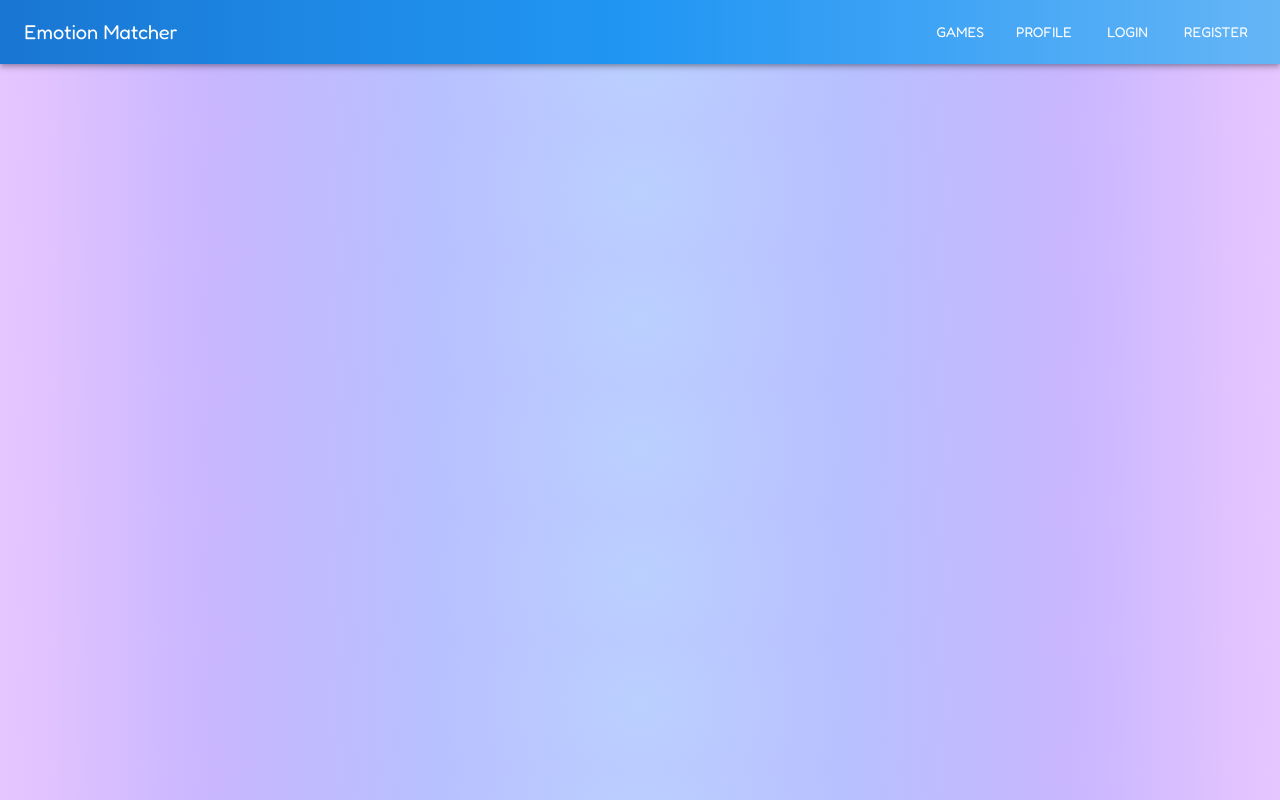
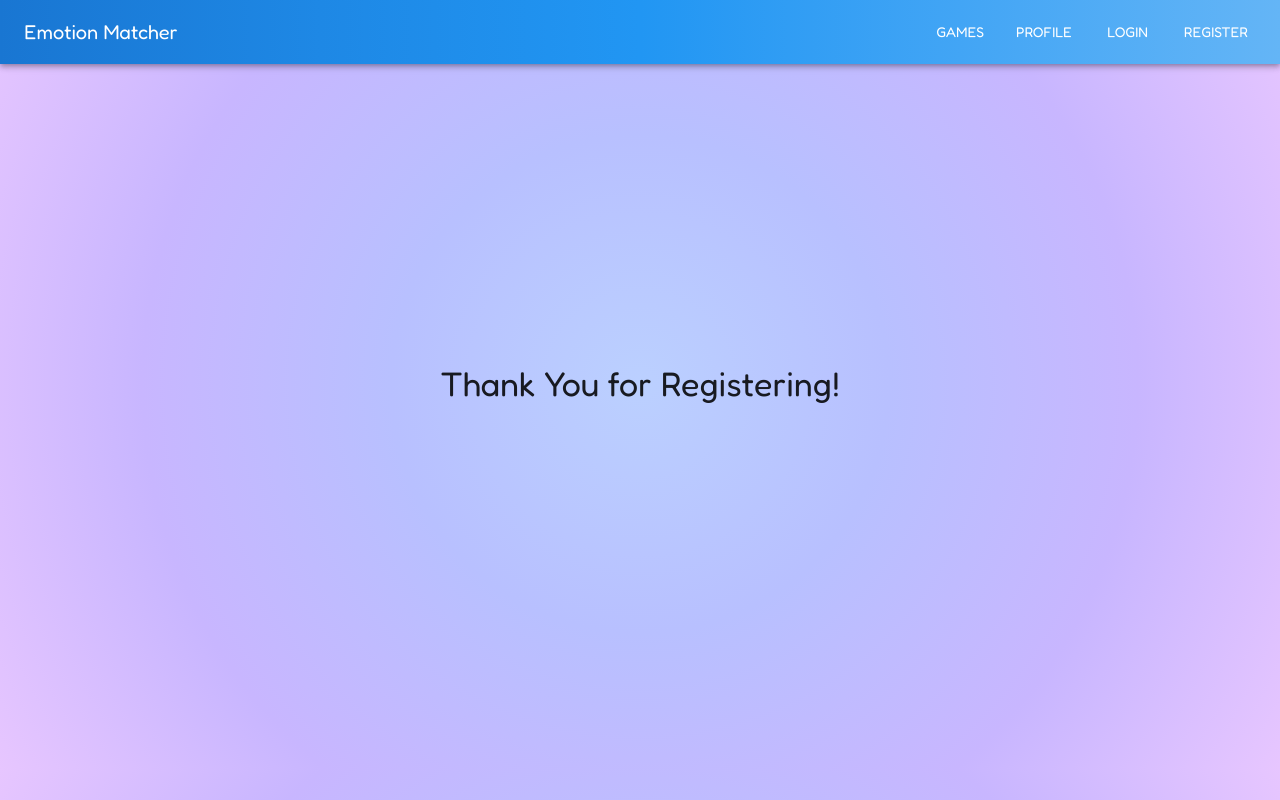
Before and after one commit to KhutsoJM/kia-gamification, a React (Vite) app in the folder frontend/: page /thanks in a window 1280 px wide. Built offline with nearby package versions, Linux system fonts and the light colour scheme.

Commit message:
Added a Thank You page for the user to see after registering.

```diff
--- a/frontend/src/App.jsx
+++ b/frontend/src/App.jsx
@@ -10,6 +10,7 @@ import Profile from './pages/Profile';
 import GameSelection from './pages/GameSelection';
 import Register from './pages/auth/Register';
 import Login from './pages/auth/Login';
+import RegisterThankYou from './pages/auth/RegisterThankYou';
 
 // GAMES
 import EmotionMatcher from './games/EmotionMatcher/EmotionMatcher';
@@ -40,6 +41,7 @@ function App() {
           <Routes>
             <Route path="/login" element={<Login />} />
             <Route path="/register" element={<Register />} />
+            <Route path="/thanks" element={<RegisterThankYou />} />
             <Route path="/profile" element={<Profile />} />
             <Route path="/games" element={<GameSelection />} />
             <Route path="/emotion-matcher" element={<EmotionMatcher />} />
--- a/frontend/src/pages/auth/Login.jsx
+++ b/frontend/src/pages/auth/Login.jsx
@@ -16,8 +16,12 @@ import {
 } from "@mui/material"
 import { VisibilityOutlined, VisibilityOffOutlined } from '@mui/icons-material'
 
+import { useNavigate } from 'react-router-dom'
+
 
 const Login = () => {
+    const navigate = useNavigate()
+
     // STATE
     const [data, setData] = useState({
         firstName: '',
@@ -44,7 +48,13 @@ const Login = () => {
             password: data.password,
         });
 
-        console.log(`Response: ${JSON.stringify(response.data)}`)
+        console.log(response.data.success)
+
+        if (response.data.success) {
+            navigate('/thanks')
+        } else {
+            console.log('login failed')
+        }
     }
 
     const handleClickPasswordIcon = () => {
--- /dev/null
+++ b/frontend/src/pages/auth/RegisterThankYou.jsx
@@ -0,0 +1,16 @@
+import { Typography, Box, Button } from "@mui/material"
+
+const RegisterThankYou = () => {
+    return (
+        <Box
+            display="flex"
+            justifyContent="center"
+            alignItems="center"
+            height="80vh"
+        >
+            <Typography variant="h4">Thank You for Registering!</Typography>
+        </Box>
+    )
+}
+
+export default RegisterThankYou;
```
